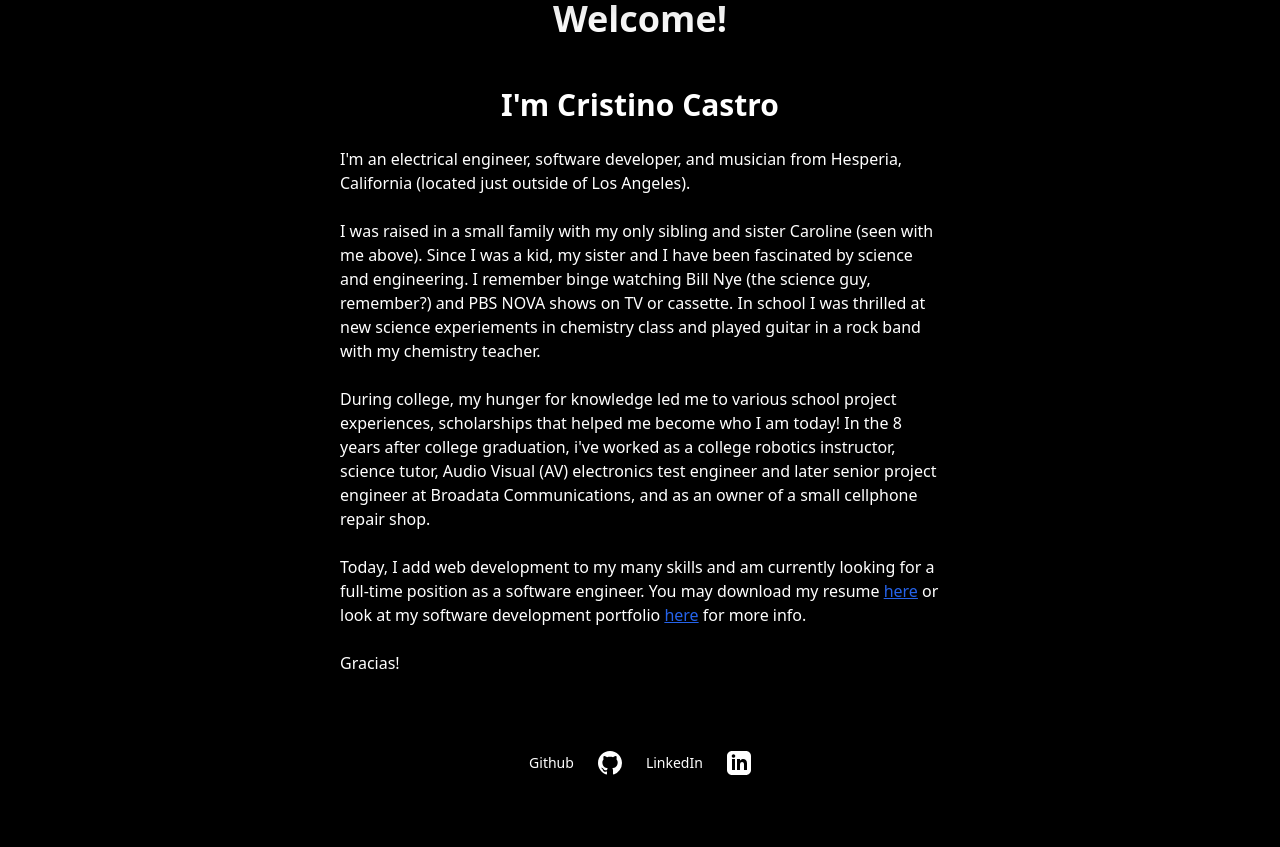
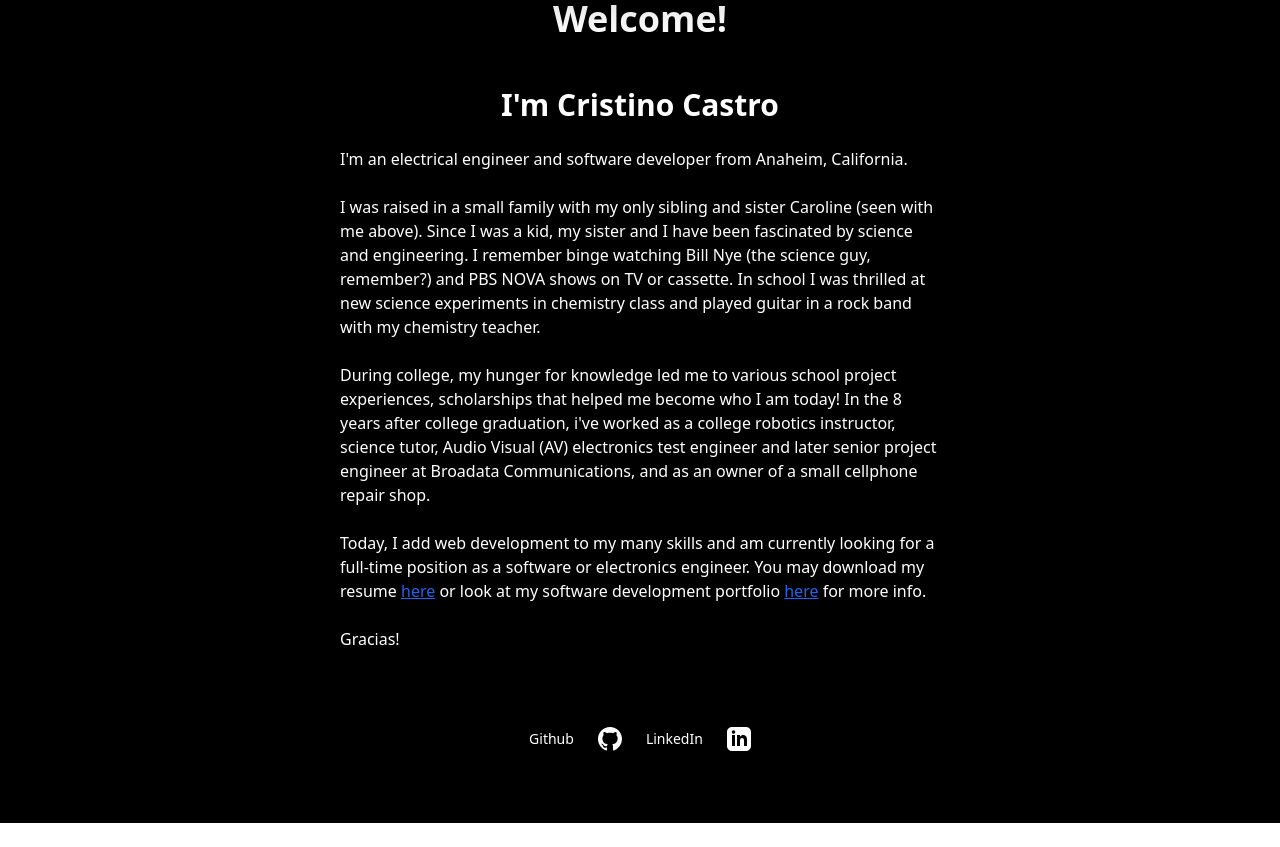
Before and after one commit to cristino4/My-Portfolio, a React (Create React App) app: page / in a window 1280 px wide. Shown: the part 580-1427 px from the top of the page. After the commit the page ends 1403 px from the top, so only its background shows below. Built offline with nearby package versions, Linux system fonts and the light colour scheme.

Commit message:
updated resume and about me text

```diff
--- a/src/components/pages/About.js
+++ b/src/components/pages/About.js
@@ -13,19 +13,18 @@ const About = ({handlePageChange}) => {
                 <div className="text-white">
                     <p className="font-sans text-4xl font-bold text-center">Welcome!</p><br></br><br></br>
                     <p className="font-sans text-3xl font-bold text-center">I'm Cristino Castro</p>
-                    <p className="font-sans py-6">I'm an electrical engineer, software developer, and musician from
-                    Hesperia, California (located just outside of Los Angeles). <br></br><br></br>
+                    <p className="font-sans py-6">I'm an electrical engineer and software developer from Anaheim, California. <br></br><br></br>
                     I was raised in a small family with my only sibling and sister Caroline (seen with me above).
                     Since I was a kid, my sister and I have been fascinated by science and engineering. I remember
                     binge watching Bill Nye (the science guy, remember?) and PBS NOVA shows on TV or cassette. In school I was thrilled at
-                    new science experiements in chemistry class and played guitar in a rock band with my chemistry teacher.
+                    new science experiments in chemistry class and played guitar in a rock band with my chemistry teacher.
                     <br></br><br></br>
                     During college, my hunger for knowledge led me to various school project experiences, scholarships that helped me become who I am today!
 
                     In the 8 years after college graduation, i've worked as a college robotics instructor, science tutor,
                     Audio Visual (AV) electronics test engineer and later senior project engineer at Broadata Communications, and as an owner of a small cellphone repair shop.
                     <br></br><br></br>
-                    Today, I add web development to my many skills and am currently looking for a full-time position as a software engineer.
+                    Today, I add web development to my many skills and am currently looking for a full-time position as a software or electronics engineer.
                     You may download my resume <a href='Resume' onClick = {() => handlePageChange('Resume')} className='underline text-blue-600 hover:text-blue-800 visited:text-purple-600' target="_blank" rel="noopener noreferrer" >here</a>
                     {} or look at my software development portfolio {}
                     <a href='Portfolio' onClick = {() => handlePageChange('Portfolio')} className='underline text-blue-600 hover:text-blue-800 visited:text-purple-600' target="_blank" rel="noopener noreferrer" >here</a> for more info.
--- a/src/components/pages/Resume.js
+++ b/src/components/pages/Resume.js
@@ -9,7 +9,7 @@ const Resume = () => {
         <div className="flex flex-col items-center my-10 mx-auto h-screen">
             <p className="text-white text-center">Click below to download my resume in PDF format</p>
             <div className="my-10">
-                <a href="./assets/images/20230627_Cristino_Castro_Resume_L.pdf" target="_blank" rel="noopener noreferrer"  className="text-2xl font-medium font-sans text-white border rounded-full p-4">Download Resume</a>
+                <a href="./assets/images/20240205_Cristino_Castro_Resume_M.pdf" target="_blank" rel="noopener noreferrer"  className="text-2xl font-medium font-sans text-white border rounded-full p-4">Download Resume</a>
             </div>
         </div>
     );
```
Also changed, not shown: 2 other files (tests, documents, lock files or other folders).
